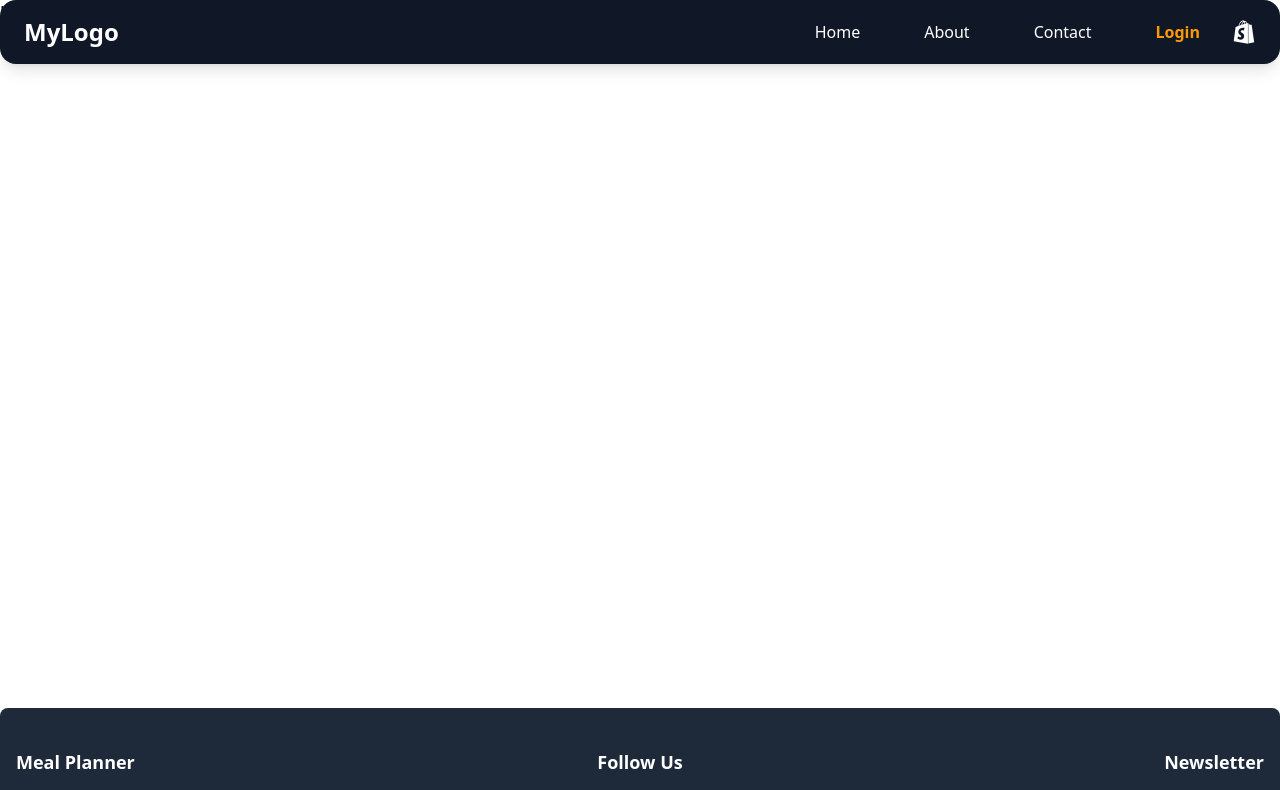
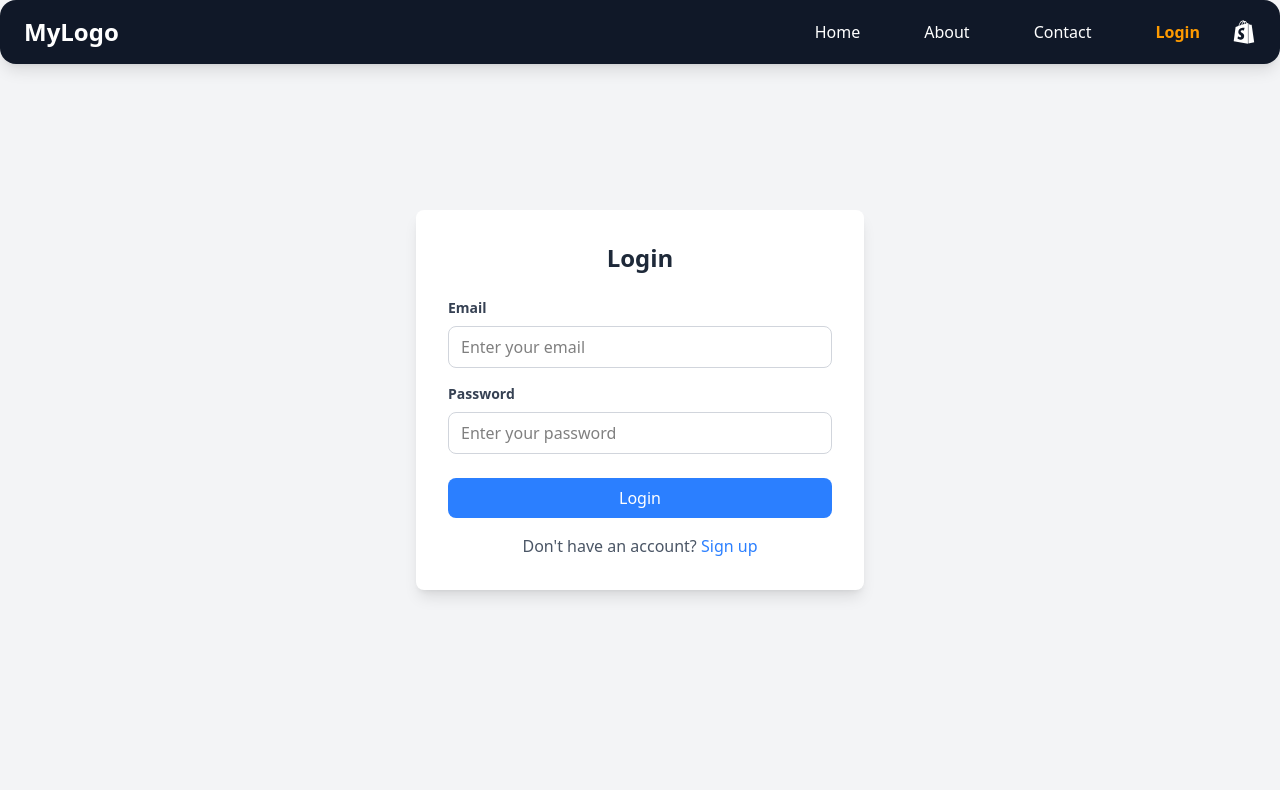
Before and after one commit to momin210103/Meal_Planner, a React (Vite) app in the folder client/: page /login in a window 1280 px wide. Shown: the top 790 px of the page. Built offline with nearby package versions, Linux system fonts and the light colour scheme.

Commit message:
Add login page

```diff
--- a/client/src/Pages/home/Hero.jsx
+++ b/client/src/Pages/home/Hero.jsx
@@ -1,11 +1,15 @@
 import React from 'react';
 import HeroImg from '../../assets/HeroImg.png'
 const Hero = () => {
+    const loginpage = ()=>{
+
+    }
     return (
         <section className='md:flex'>
             <div className='pt-24 md:md:pt-48 text-center space-x-8 md:w-1/2 mx-auto text-black font-bold lg:leading-snug'>
                 <h1 className='text-4xl lg:text-6xl md:pt-48'>Welcome To Our MealPlaner</h1>
                 <p>Smart Plan Save Time</p>
+                <button className='cursor-pointer bg-green-700 rounded-2xl p-2 my-2' onClick={loginpage}>Get Started </button>
             </div>
             <div className='relative bg-cover bg-center text-white h-screen w-full md:w-1/2 rounded-2xl' style={{backgroundImage:`url(${HeroImg})`}}>
             </div>
--- /dev/null
+++ b/client/src/Pages/login/LoginPage.jsx
@@ -0,0 +1,65 @@
+import React, { useState } from 'react';
+
+const LoginPage = () => {
+  const [email, setEmail] = useState('');
+  const [password, setPassword] = useState('');
+
+  const handleSubmit = (e) => {
+    e.preventDefault();
+    console.log('Email:', email);
+    console.log('Password:', password);
+    // Add your login logic here
+  };
+
+  return (
+    <div className="min-h-screen flex items-center justify-center bg-gray-100">
+      <div className="bg-white p-8 rounded-lg shadow-lg w-full max-w-md">
+        <h2 className="text-2xl font-bold mb-6 text-center text-gray-800">Login</h2>
+        <form onSubmit={handleSubmit}>
+          <div className="mb-4">
+            <label className="block text-gray-700 text-sm font-bold mb-2" htmlFor="email">
+              Email
+            </label>
+            <input
+              type="email"
+              id="email"
+              value={email}
+              onChange={(e) => setEmail(e.target.value)}
+              className="w-full px-3 py-2 border border-gray-300 rounded-lg focus:outline-none focus:ring-2 focus:ring-blue-500"
+              placeholder="Enter your email"
+              required
+            />
+          </div>
+          <div className="mb-6">
+            <label className="block text-gray-700 text-sm font-bold mb-2" htmlFor="password">
+              Password
+            </label>
+            <input
+              type="password"
+              id="password"
+              value={password}
+              onChange={(e) => setPassword(e.target.value)}
+              className="w-full px-3 py-2 border border-gray-300 rounded-lg focus:outline-none focus:ring-2 focus:ring-blue-500"
+              placeholder="Enter your password"
+              required
+            />
+          </div>
+          <button
+            type="submit"
+            className="w-full bg-blue-500 text-white py-2 px-4 rounded-lg hover:bg-blue-600 focus:outline-none focus:ring-2 focus:ring-blue-500 focus:ring-opacity-50"
+          >
+            Login
+          </button>
+        </form>
+        <p className="mt-4 text-center text-gray-600">
+          Don't have an account?{' '}
+          <a href="/signup" className="text-blue-500 hover:underline">
+            Sign up
+          </a>
+        </p>
+      </div>
+    </div>
+  );
+};
+
+export default LoginPage;
--- a/client/src/main.jsx
+++ b/client/src/main.jsx
@@ -3,6 +3,7 @@ import { BrowserRouter, Routes, Route } from "react-router";
 import App from './App.jsx';
 import Home from './Pages/home/Home.jsx';
 import "./index.css"
+import LoginPage from './Pages/login/LoginPage.jsx';
 
 createRoot(document.getElementById('root')).render(
   <BrowserRouter>
@@ -11,7 +12,7 @@ createRoot(document.getElementById('root')).render(
         <Route index element={<Home />} />
         <Route path="about" element={<div>About</div>} />
         <Route path="contact" element={<div>Contact</div>} />
-        <Route path="login" element={<div>Login</div>} />
+        <Route path="login" element={<LoginPage/>} />
       </Route>
     </Routes>
   </BrowserRouter>
```
